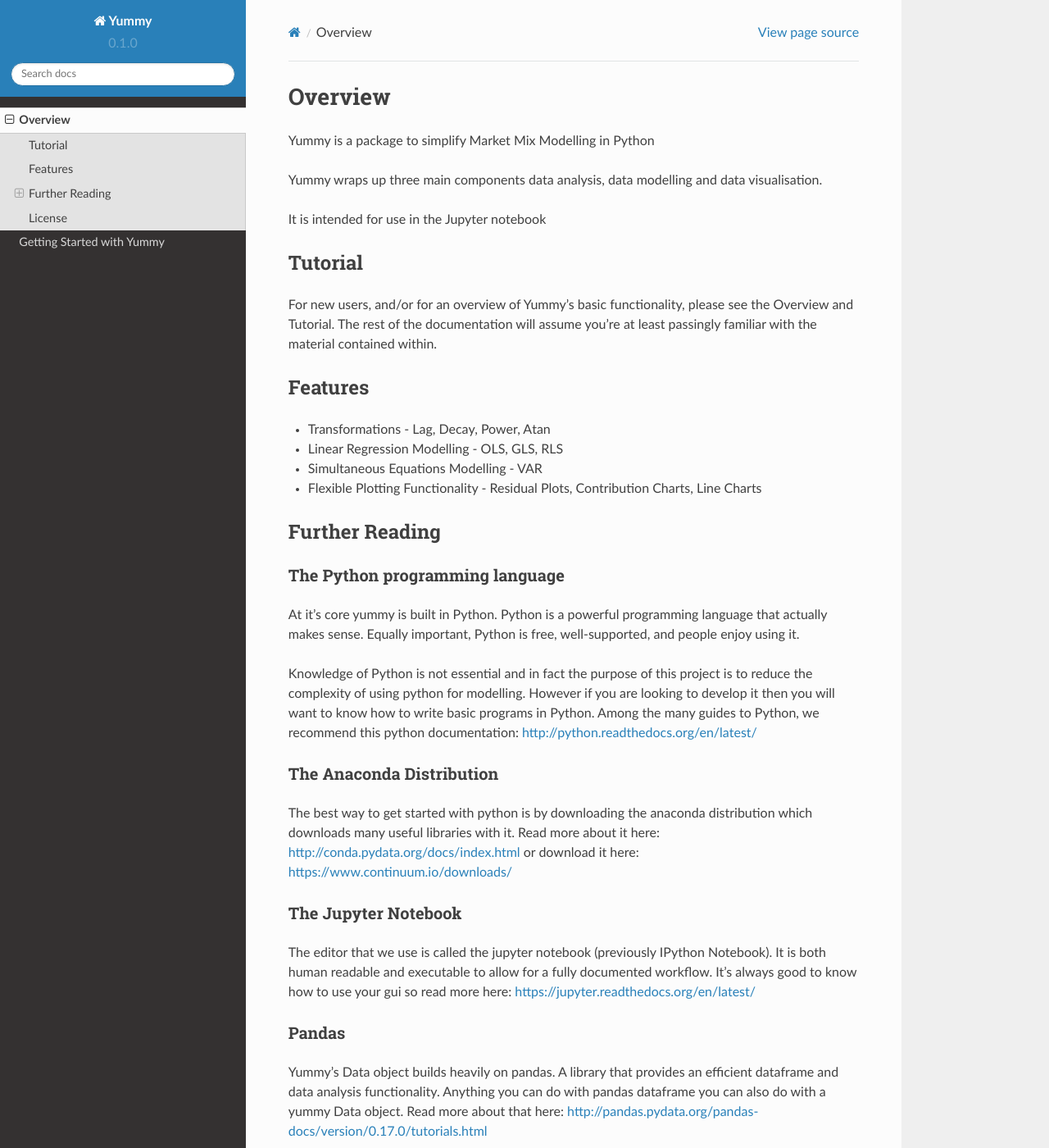
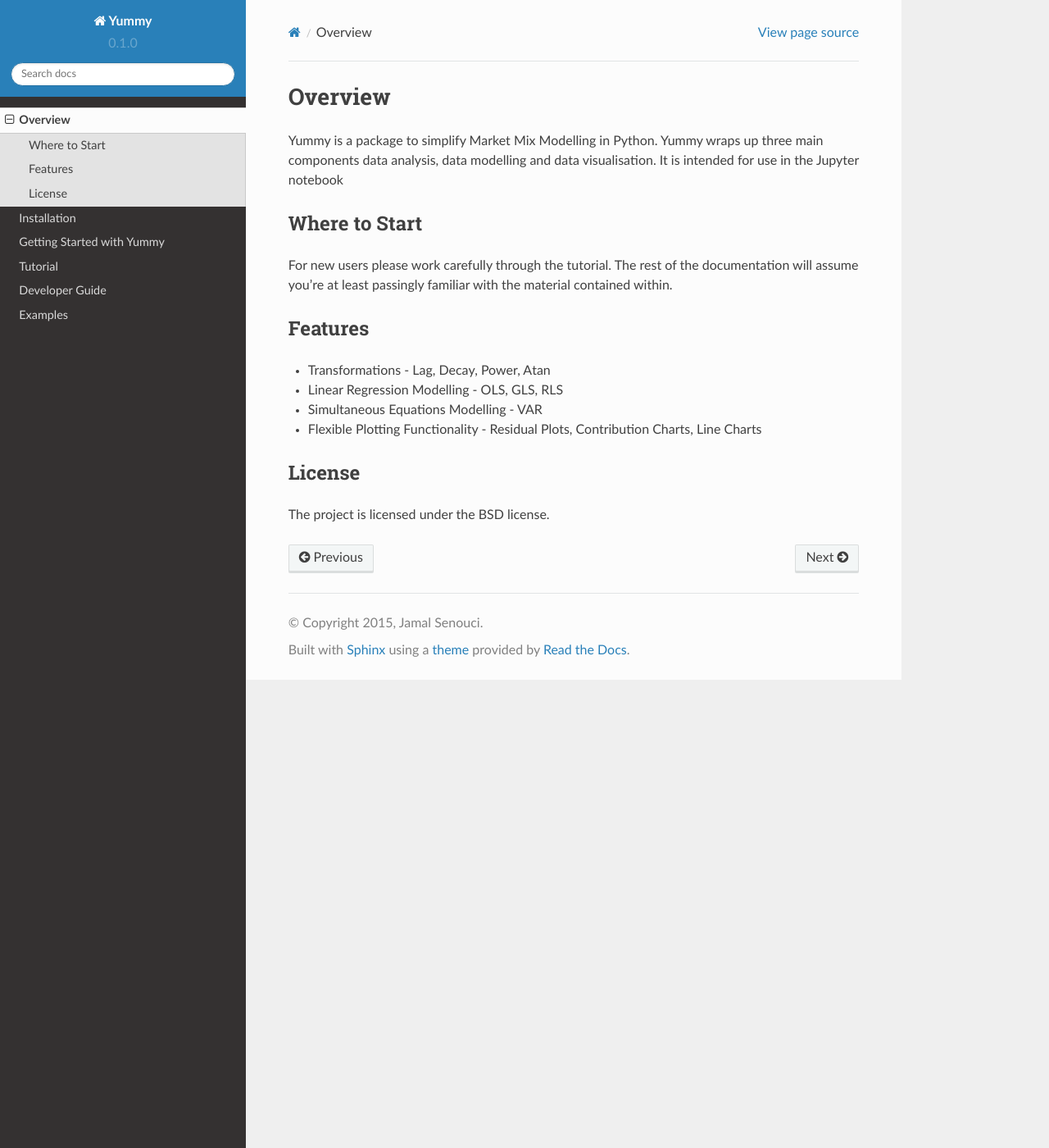
Before and after one commit to jamalsenouci/epsilon, a Sphinx documentation site: the page built from docs/overview.rst, in a window 1280 px wide and 1400 px high. Shown: the whole window at 82% size. Built offline with Sphinx 7.4.7 and the Read the Docs theme 2.0.0, drawn with Linux system fonts in a browser that asks for light colours; pages that are not in the unit, such as notebooks, are missing from menus; some of the changed text lies outside the part shown.

Commit message:
working on installation docs

```diff
--- a/docs/developer/index.rst
+++ b/docs/developer/index.rst
@@ -0,0 +1,2 @@
+Developer Guide
+===============
--- a/docs/examples/index.rst
+++ b/docs/examples/index.rst
@@ -0,0 +1,2 @@
+Examples
+========
--- a/docs/overview.rst
+++ b/docs/overview.rst
@@ -1,10 +1,8 @@
 Overview
 =================================
 
-Yummy is a package to simplify Market Mix Modelling in Python
-
+Yummy is a package to simplify Market Mix Modelling in Python.
 Yummy wraps up three main components data analysis, data modelling and data visualisation.
-
 It is intended for use in the Jupyter notebook
 
 .. code-block:: python
@@ -16,9 +14,9 @@
    >>> yo.model.ols()
 
 
-Tutorial
---------
-For new users, and/or for an overview of Yummy’s basic functionality, please see the Overview and Tutorial. The rest of the documentation will assume you’re at least passingly familiar with the material contained within.
+Where to Start
+--------------
+For new users please work carefully through the tutorial. The rest of the documentation will assume you’re at least passingly familiar with the material contained within.
 
 Features
 --------
@@ -31,34 +29,6 @@
 
 * Flexible Plotting Functionality - Residual Plots, Contribution Charts, Line Charts
 
-Further Reading
----------------
-
-The Python programming language
-~~~~~~~~~~~~~~~~~~~~~~~~~~~~~~~
-At it's core yummy is built in Python.
-Python is a powerful programming language that actually makes sense. Equally important, Python is free, well-supported, and people enjoy using it.
-
-Knowledge of Python is not essential and in fact the purpose of this project is to reduce the complexity of using python for modelling. However if you are looking to develop it then you will want to know how to write basic programs in Python. Among the many guides to Python, we recommend this python documentation: http://python.readthedocs.org/en/latest/
-
-The Anaconda Distribution
-~~~~~~~~~~~~~~~~~~~~~~~~~
-The best way to get started with python is by downloading the anaconda distribution which downloads many useful libraries with it.
-Read more about it here: http://conda.pydata.org/docs/index.html or download it here: https://www.continuum.io/downloads/
-
-The Jupyter Notebook
-~~~~~~~~~~~~~~~~~~~~
-The editor that we use is called the jupyter notebook (previously IPython Notebook). It is both human readable and executable to allow for a fully documented workflow. It's always good to know how to use your gui so read more here: https://jupyter.readthedocs.org/en/latest/
-
-Pandas
-~~~~~~
-Yummy's Data object builds heavily on pandas. A library that provides an efficient dataframe and data analysis functionality. Anything you can do with pandas dataframe you can also do with a yummy Data object.
-Read more about that here: http://pandas.pydata.org/pandas-docs/version/0.17.0/tutorials.html
-
-Bokeh
-~~~~~
-Yummy's plotting functionality is implemented using the bokeh library. A great library for interactive visualisations.
-A gallery of charts with source code can be found here: http://bokeh.pydata.org/en/latest/docs/gallery.html
 
 License
 -------
```
Also changed, not shown: docs/contents.rst (deleted, +0 -8 lines), docs/index.rst (+4 -3 lines), docs/installation.rst (added, +21 -0 lines), docs/tutorial/index.rst (+30 -0 lines), docs/installations.rst (deleted).
